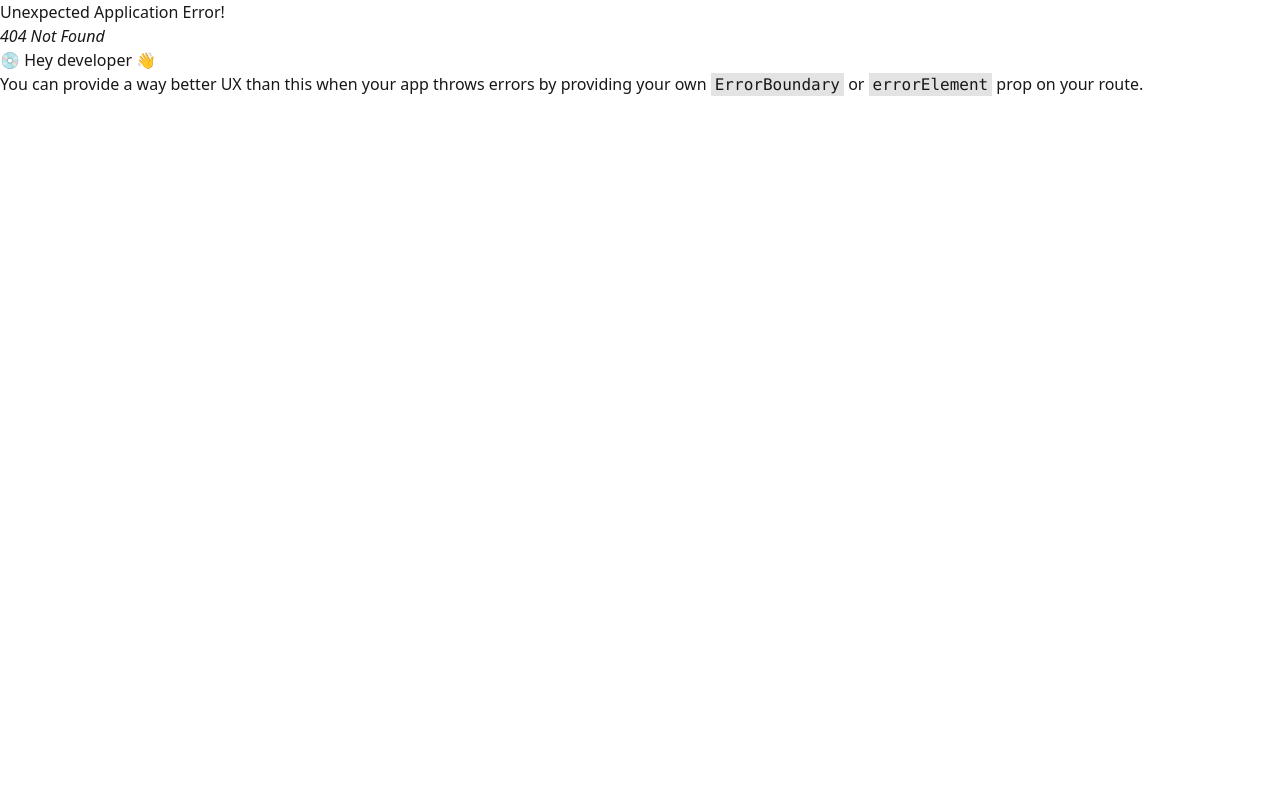
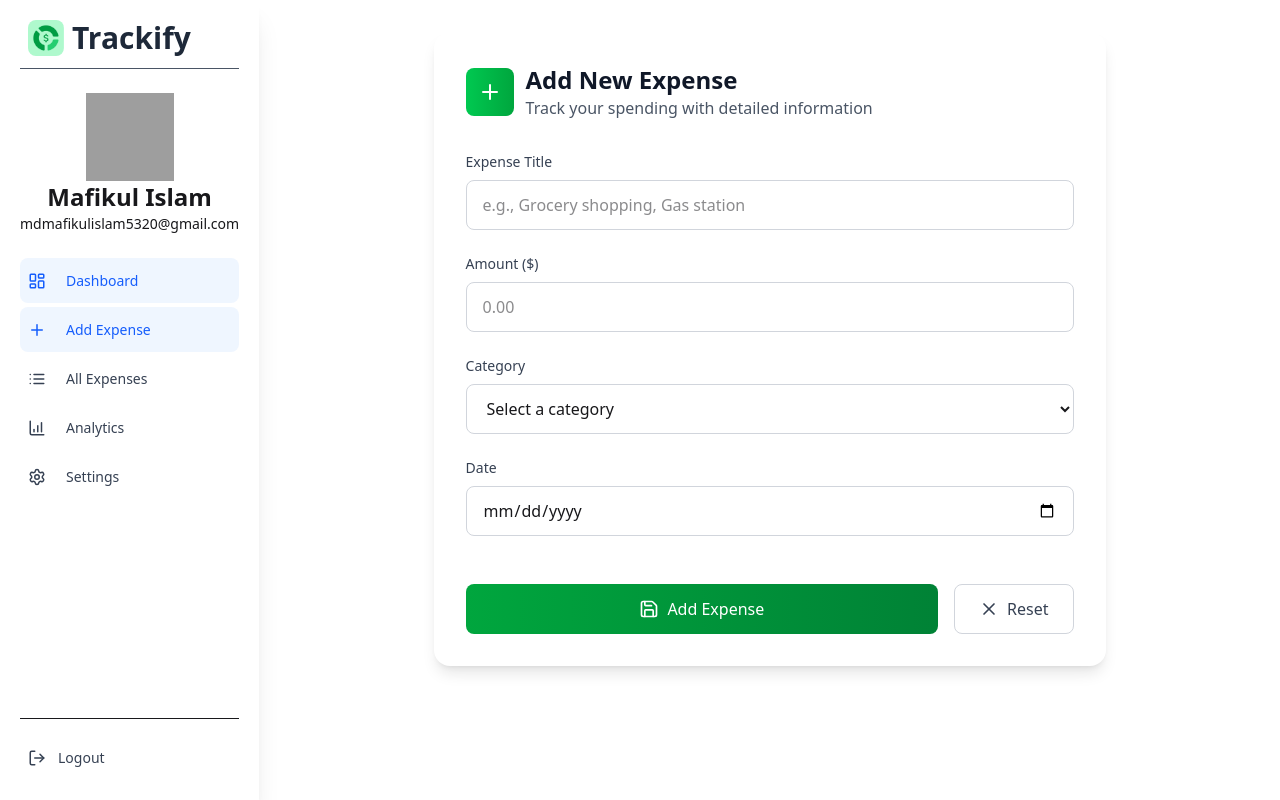
Before and after one commit to Mafikul5320/Personal-Expense-Tracker---Client, a React (Vite) app: page /dashboard/add-expense in a window 1280 px wide. Before the commit this address had no page. Built offline with nearby package versions, Linux system fonts and the light colour scheme; grey boxes are pictures that could not be loaded.

Commit message:
Add AddExpenseForm component

```diff
--- a/package.json
+++ b/package.json
@@ -15,6 +15,7 @@
     "lucide-react": "^0.539.0",
     "react": "^19.1.1",
     "react-dom": "^19.1.1",
+    "react-hook-form": "^7.62.0",
     "react-icons": "^5.5.0",
     "react-router": "^7.8.0",
     "tailwindcss": "^4.1.11"
--- /dev/null
+++ b/src/Dashboard/AddExpenseForm.jsx
@@ -0,0 +1,177 @@
+import React from "react";
+import { useForm } from "react-hook-form";
+import { CircleX, Plus, Save, X } from "lucide-react";
+
+const EXPENSE_CATEGORIES = ["Food", "Transport", "Shopping", "Others"];
+
+const AddExpenseForm = () => {
+  const {
+    register,
+    handleSubmit,
+    reset,
+    formState: { errors, isSubmitting },
+  } = useForm();
+
+  const onSubmit = (formData) => {
+    console.log(formData);
+    reset();
+  };
+
+  return (
+    <div className="p-8">
+      <div className="max-w-2xl mx-auto">
+        <div className="bg-white rounded-2xl shadow-lg p-8">
+          {/* Header */}
+          <div className="flex items-center space-x-3 mb-8">
+            <div className="bg-gradient-to-r from-green-500 to-green-600 p-3 rounded-lg">
+              <Plus className="h-6 w-6 text-white" />
+            </div>
+            <div>
+              <h1 className="text-2xl font-bold text-gray-900">
+                Add New Expense
+              </h1>
+              <p className="text-gray-600">
+                Track your spending with detailed information
+              </p>
+            </div>
+          </div>
+
+          {/* Form */}
+          <form onSubmit={handleSubmit(onSubmit)} className="space-y-6">
+            {/* Title */}
+            <div>
+              <label className="block text-sm font-medium text-gray-700 mb-2">
+                Expense Title
+              </label>
+              <input
+                type="text"
+                {...register("title", {
+                  required: "Please enter an expense title!",
+                  minLength: {
+                    value: 3,
+                    message: "Title must be at least 3 characters!",
+                  },
+                })}
+                className={`w-full px-4 py-3 border rounded-lg focus:ring-2 focus:ring-green-500 focus:border-transparent transition-all duration-200 ${
+                  errors.title ? "border-red-300 bg-red-50" : "border-gray-300"
+                }`}
+                placeholder="e.g., Grocery shopping, Gas station"
+              />
+              {errors.title && (
+                <p className="mt-1 text-sm text-red-600 flex items-center">
+                  <CircleX size={13} />
+                  <span className="pl-1">{errors.title.message}</span>
+                </p>
+              )}
+            </div>
+
+            {/* Amount */}
+            <div>
+              <label className="block text-sm font-medium text-gray-700 mb-2">
+                Amount ($)
+              </label>
+              <input
+                type="number"
+                step="0.01"
+                min="0"
+                {...register("amount", {
+                  required: "Please enter the expense amount!",
+                  min: {
+                    value: 0.01,
+                    message: "Amount must be greater than 0",
+                  },
+                })}
+                className={`w-full px-4 py-3 border rounded-lg focus:ring-2 focus:ring-green-500 focus:border-transparent transition-all duration-200 ${
+                  errors.amount
+                    ? "border-red-300 bg-red-50"
+                    : "border-gray-300"
+                }`}
+                placeholder="0.00"
+              />
+              {errors.amount && (
+                <p className="mt-1 text-sm text-red-600 flex items-center">
+                  <CircleX size={13} />
+                  <span className="pl-1">{errors.amount.message}</span>
+                </p>
+              )}
+            </div>
+
+            {/* Category */}
+            <div>
+              <label className="block text-sm font-medium text-gray-700 mb-2">
+                Category
+              </label>
+              <select
+                {...register("category", {
+                  required: "Please select a category!",
+                })}
+                className={`w-full px-4 py-3 border rounded-lg focus:ring-2 focus:ring-green-500 focus:border-transparent transition-all duration-200 ${
+                  errors.category
+                    ? "border-red-300 bg-red-50"
+                    : "border-gray-300"
+                }`}
+              >
+                <option value="">Select a category</option>
+                {EXPENSE_CATEGORIES.map((cat) => (
+                  <option key={cat} value={cat}>
+                    {cat}
+                  </option>
+                ))}
+              </select>
+              {errors.category && (
+                <p className="mt-1 text-sm text-red-600 flex items-center">
+                  <CircleX size={13} />
+                  <span className="pl-1">{errors.category.message}</span>
+                </p>
+              )}
+            </div>
+
+            {/* Date */}
+            <div>
+              <label className="block text-sm font-medium text-gray-700 mb-2">
+                Date
+              </label>
+              <input
+                type="date"
+                {...register("date", {
+                  required: "Please select a valid date!",
+                })}
+                className={`w-full px-4 py-3 border rounded-lg focus:ring-2 focus:ring-green-500 focus:border-transparent transition-all duration-200 ${
+                  errors.date ? "border-red-300 bg-red-50" : "border-gray-300"
+                }`}
+              />
+              {errors.date && (
+                <p className="mt-1 text-sm text-red-600 flex items-center">
+                  <CircleX size={13} />
+                  <span className="pl-1">{errors.date.message}</span>
+                </p>
+              )}
+            </div>
+
+            {/* Action Buttons */}
+            <div className="flex space-x-4 pt-6">
+              <button
+                type="submit"
+                disabled={isSubmitting}
+                className="flex-1 bg-gradient-to-r from-green-600 to-green-700 text-white py-3 px-6 rounded-lg font-medium hover:from-green-700 hover:to-green-800 focus:outline-none focus:ring-2 focus:ring-green-500 focus:ring-offset-2 disabled:opacity-50 disabled:cursor-not-allowed transition-all duration-200 flex items-center justify-center space-x-2"
+              >
+                <Save className="h-5 w-5" />
+                <span>{isSubmitting ? "Adding..." : "Add Expense"}</span>
+              </button>
+              <button
+                type="button"
+                onClick={() => reset()}
+                className="px-6 py-3 border border-gray-300 text-gray-700 rounded-lg font-medium hover:bg-gray-50 focus:outline-none focus:ring-2 focus:ring-gray-500 focus:ring-offset-2 transition-all duration-200 flex items-center justify-center space-x-2"
+              >
+                <X className="h-5 w-5" />
+                <span>Reset</span>
+              </button>
+            </div>
+          </form>
+        </div>
+      </div>
+    </div>
+  );
+};
+
+export default AddExpenseForm;
--- a/src/Dashboard/Dashboard.jsx
+++ b/src/Dashboard/Dashboard.jsx
@@ -23,7 +23,7 @@ const Dashboard = () => {
                     <h2 className="ml-4 text-xl font-semibold">Dashboard</h2>
                 </div>
 
-                <Outlet />
+                <Outlet></Outlet>
             </div>
 
             {/* Sidebar */}
--- a/src/Router/Router.jsx
+++ b/src/Router/Router.jsx
@@ -3,6 +3,7 @@ import Root from "../Layouts/Root";
 import HomeLayout from "../Layouts/HomeLayout";
 import DashboardLayout from "../Layouts/DashboardLayout";
 import Dashboard from "../Dashboard/Dashboard";
+import AddExpenseForm from "../Dashboard/AddExpenseForm";
 
 export const router = createBrowserRouter([
     {
@@ -22,6 +23,10 @@ export const router = createBrowserRouter([
             {
                 path: "/dashboard",
                 Component: DashboardLayout
+            },
+            {
+                path: "add-expense",
+                Component: AddExpenseForm
             }
         ]
     }
```
Also changed, not shown: src/Dashboard/ExpenseList.jsx (added), 1 other file (tests, documents, lock files or other folders).
